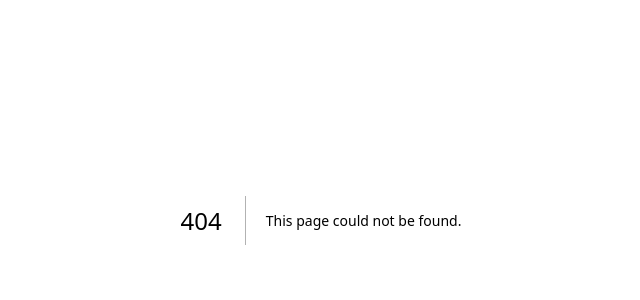
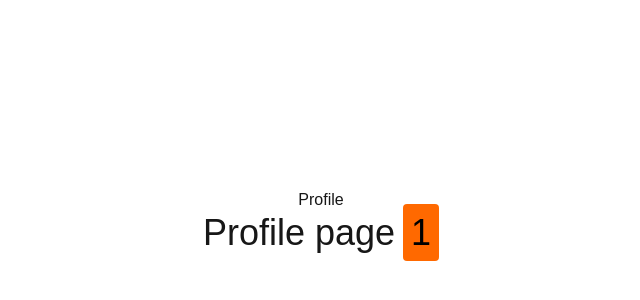
Before and after one commit to cysec-wht24/Playlist-Manager, a Next.js app: page /profile/1 in a window 1280 px wide. Before the commit this address had no page. Shown: the part 180-480 px from the top of the page, without its empty margins (319-959 px from the left). Built offline with nearby package versions, Linux system fonts and the light colour scheme.

Commit message:
setting up profile base

```diff
--- /dev/null
+++ b/src/app/profile/[id]/page.tsx
@@ -0,0 +1,11 @@
+export default function UserProfile({params}: any) {
+    return (
+        <div className="flex flex-col items-center justify-center min-h-screen py-2">
+            <h1>Profile</h1>
+            <hr />
+            <p className="text-4xl">Profile page
+            <span className="p-2 ml-2 rounded bg-orange-500 text-black">{params.id}</span>
+            </p>
+        </div>
+    )
+}
--- a/src/app/profile/page.tsx
+++ b/src/app/profile/page.tsx
@@ -0,0 +1,10 @@
+export default function ProfilePage() {
+    return (
+        <div className="flex flex-col items-center justify-center min-h-screen py-2">
+            <h1>Profile</h1>
+            <hr />
+            <p>Profile page</p>
+
+        </div>
+    )
+}
```
